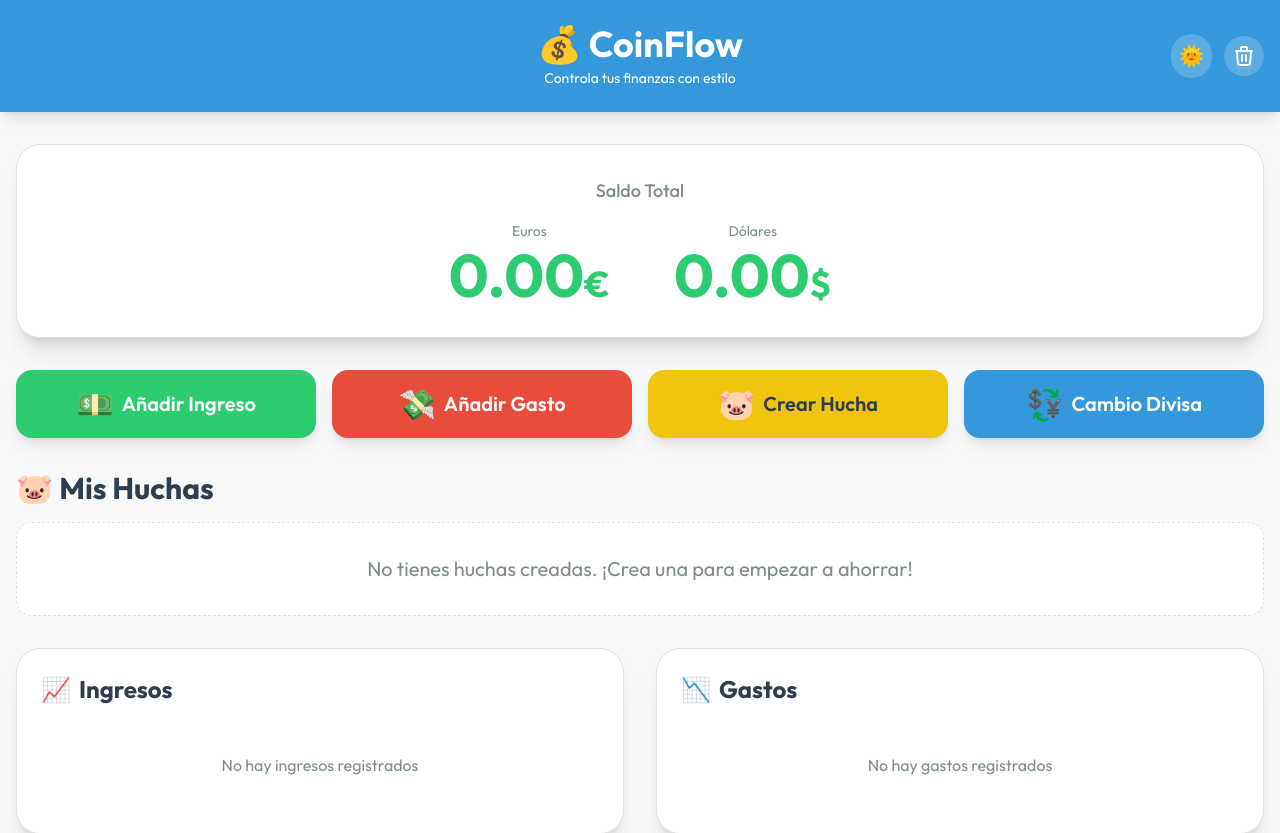
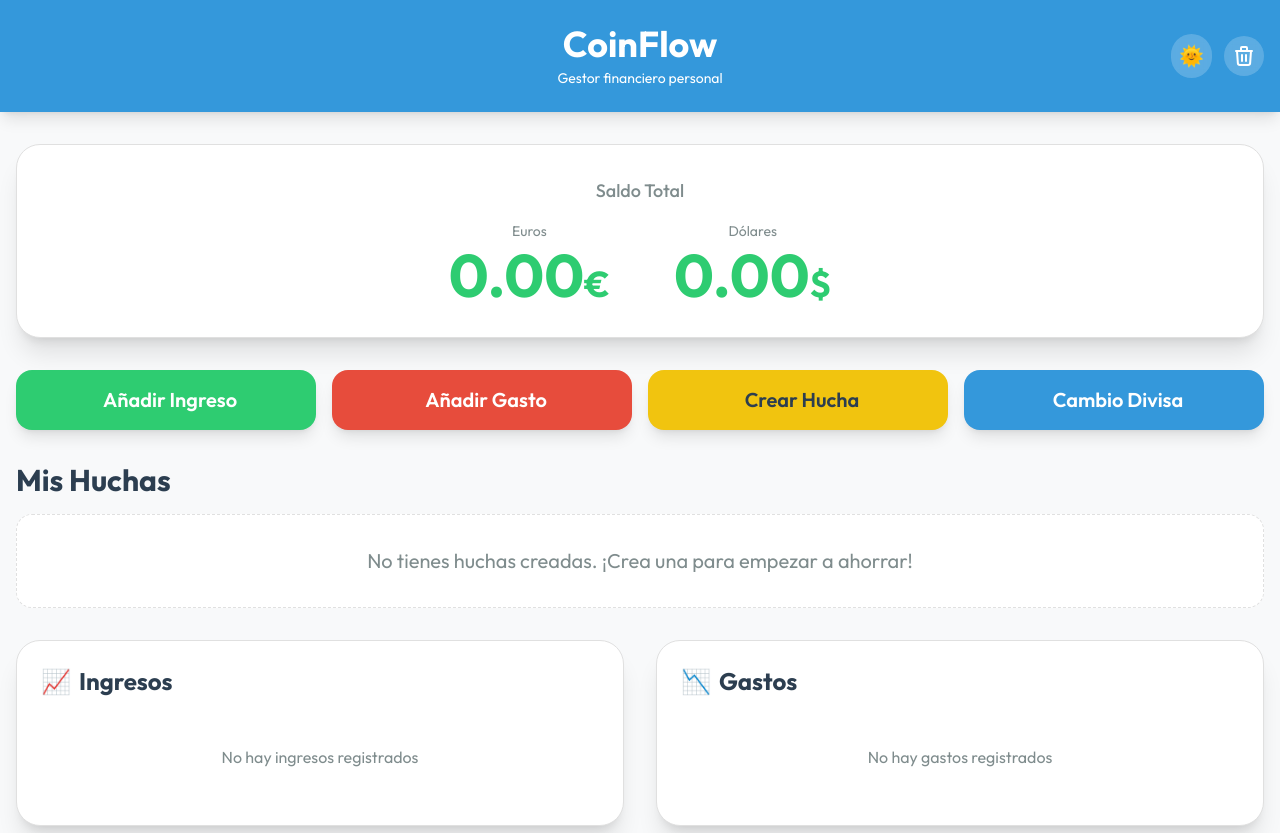
Before and after one commit to javiiervm/CoinFlow, a Flask app: page / in a window 1280 px wide. Shown: the top 833 px of the page. Run offline with Flask 3, Linux system fonts and the light colour scheme; data that the repository does not hold is empty; some libraries are stand-ins or nearby versions.

Commit message:
Diseño sin emojis

```diff
--- a/templates/index.html
+++ b/templates/index.html
@@ -18,8 +18,8 @@
    <header class="theme-bg-header shadow-lg transition-colors duration-300">
        <div class="max-w-7xl mx-auto px-4 py-6 relative flex justify-center items-center">
             <div class="text-center animate-fade-in">
-                <h1 id="app-title" class="text-4xl font-bold theme-text-header mb-1">💰 CoinFlow</h1>
-                <p class="theme-text-header text-opacity-90 text-sm">Controla tus finanzas con estilo</p>
+                <h1 id="app-title" class="text-4xl font-bold theme-text-header mb-1">CoinFlow</h1>
+                <p class="theme-text-header text-opacity-90 text-sm">Gestor financiero personal</p>
             </div>
 
             <div class="absolute top-0 right-0 h-full flex items-center pr-4 gap-3">
@@ -59,22 +59,22 @@
     <!-- Action Buttons -->
     <div class="grid grid-cols-1 md:grid-cols-2 lg:grid-cols-4 gap-4 mb-8">
         <button id="btn-add-income" class="theme-btn-income font-semibold py-4 px-6 rounded-2xl shadow-lg text-xl flex items-center justify-center transition-transform hover:scale-105">
-            <span class="text-3xl mr-2">💵</span> Añadir Ingreso
+            <span class="text-3xl mr-2"></span> Añadir Ingreso
         </button>
         <button id="btn-add-expense" class="theme-btn-expense font-semibold py-4 px-6 rounded-2xl shadow-lg text-xl flex items-center justify-center transition-transform hover:scale-105">
-            <span class="text-3xl mr-2">💸</span> Añadir Gasto
+            <span class="text-3xl mr-2"></span> Añadir Gasto
         </button>
         <button id="btn-create-piggybank" class="theme-btn-gold font-semibold py-4 px-6 rounded-2xl shadow-lg text-xl flex items-center justify-center transition-transform hover:scale-105">
-            <span class="text-3xl mr-2">🐷</span> Crear Hucha
+            <span class="text-3xl mr-2"></span> Crear Hucha
         </button>
         <button id="btn-exchange" class="theme-btn-primary font-semibold py-4 px-6 rounded-2xl shadow-lg text-xl flex items-center justify-center transition-transform hover:scale-105">
-            <span class="text-3xl mr-2">💱</span> Cambio Divisa
+            <span class="text-3xl mr-2"></span> Cambio Divisa
         </button>
     </div>
 
     <!-- Piggybanks Section -->
     <div id="piggybanks-section" class="mb-8">
-     <h2 class="text-3xl font-bold theme-text-primary mb-4">🐷 Mis Huchas</h2>
+     <h2 class="text-3xl font-bold theme-text-primary mb-4">Mis Huchas</h2>
      <div id="piggybanks-container" class="grid grid-cols-1 md:grid-cols-2 lg:grid-cols-3 gap-6"></div>
      <div id="no-piggybanks" class="theme-bg-secondary bg-opacity-50 rounded-2xl p-8 text-center theme-text-secondary border theme-border border-dashed">
       <p class="text-xl">No tienes huchas creadas. ¡Crea una para empezar a ahorrar!</p>
```
